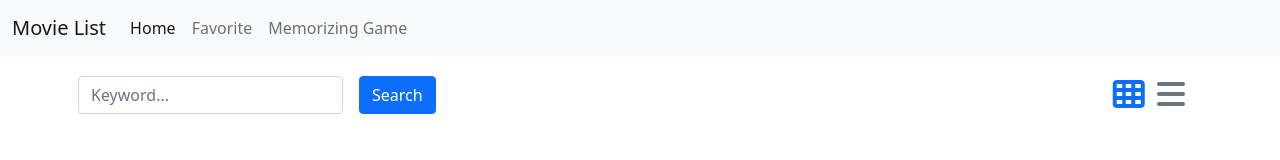
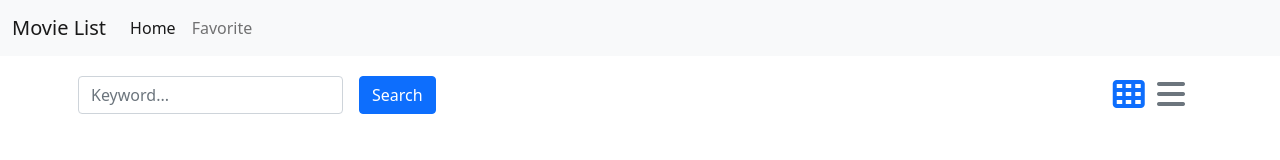
Before and after one commit to Doug0849/movielist-exercise, a plain HTML site: page index.html in a window 1280 px wide. Drawn offline with nearby package versions, Linux system fonts and the light colour scheme; no server answers.

Commit message:
Update index.html
feat: delete wrong tab link "Memorizing Game"

```diff
--- a/index.html
+++ b/index.html
@@ -27,9 +27,6 @@
           </li>
           <li class="nav-item">
             <a class="nav-link" href="favorite.html">Favorite</a>
-          </li>
-          <li class="nav-item">
-            <a class="nav-link" href="memorizing_game.html">Memorizing Game</a>
           </li>
         </ul>
       </div>
```
